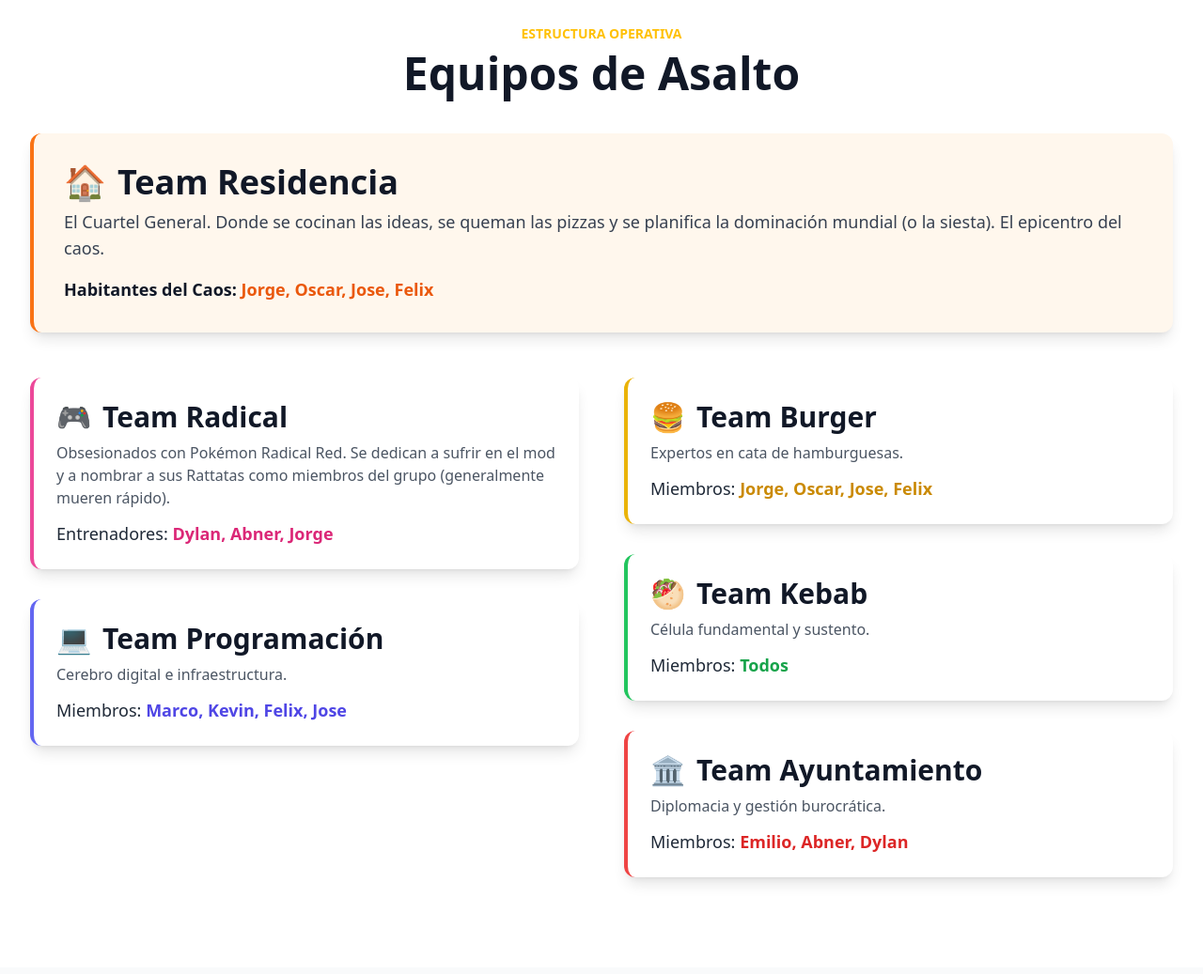
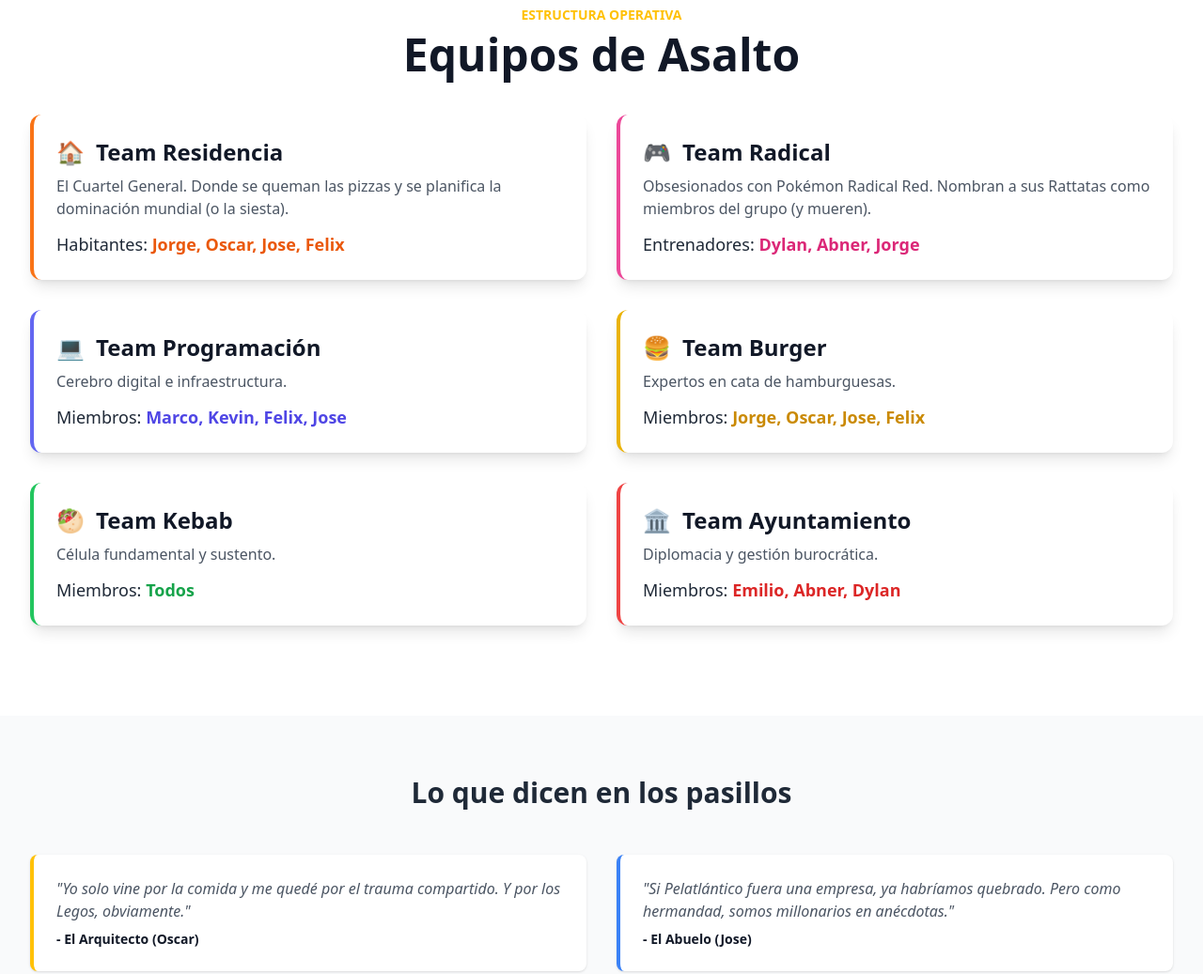
Before and after one commit to kevinponce237/example-web, a plain HTML site: page index.html in a window 1280 px wide. Shown: the part 2820-3857 px from the top of the page at 94% size. Drawn offline with nearby package versions, Linux system fonts and the light colour scheme.

Commit message:
Actualizar descripciones de miembros y equipos para mayor claridad y cohesión en el contenido del sitio web.

```diff
--- a/index.html
+++ b/index.html
@@ -163,11 +163,11 @@
                     <div class="mb-4 text-center transform group-hover:scale-110 transition duration-300"><span class="flag-emoji">🇭🇳</span></div>
                     <h3 class="text-2xl font-bold text-gray-900 mb-1">Jorge Rivera</h3>
                     <p class="text-sm uppercase text-orange-600 font-medium mb-3">El Pacificador (Non Grata)</p>
-                    <p class="text-gray-700 text-sm">El ser más equilibrado del universo, nunca se pelea con nadie. *Excepto con Ronald McDonald, quien le prohibió la entrada de por vida.*</p>
+                    <p class="text-gray-700 text-sm">El ser más equilibrado del universo. Nunca se pelea con nadie, *excepto con Ronald McDonald* (baneado de por vida).</p>
                 </div>
 
-                 <div class="bg-white p-6 rounded-xl shadow-lg member-card border-t-8 border-indigo-500 group">
-                    <div class="text-5xl md:text-6xl mb-4 text-center transform group-hover:rotate-12 transition duration-300">💻</div>
+                 <div class="bg-white p-6 rounded-xl shadow-lg member-card border-t-8 border-indigo-500 group text-center">
+                    <div class="text-5xl md:text-6xl mb-4 text-center transform group-hover:rotate-12 transition duration-300 inline-block">💻</div>
                     <h3 class="text-xl md:text-2xl font-bold text-gray-900 mb-1">Marco & Kevin</h3>
                     <p class="text-sm uppercase text-gray-500 font-medium mb-3">Los Ingenieros</p>
                     <p class="text-gray-700 text-sm">Arquitectos digitales. Si el servidor corre, es culpa de ellos.</p>
@@ -206,64 +206,59 @@
             <h2 class="text-3xl md:text-5xl font-bold mb-10 text-center text-gray-900">
                 Equipos de Asalto
             </h2>
-            <div class="grid lg:grid-cols-2 gap-8 md:gap-12">
 
-                <div class="col-span-1 lg:col-span-2">
-                     <div class="p-6 md:p-8 bg-orange-50 rounded-xl shadow-lg border-l-4 border-orange-500 hover:shadow-2xl transition duration-300 text-center lg:text-left">
-                        <h3 class="text-2xl md:text-4xl font-bold mb-2 flex items-center justify-center lg:justify-start text-gray-900">
+            <div class="grid md:grid-cols-2 lg:grid-cols-2 gap-8">
+
+                <div class="p-6 bg-white rounded-xl shadow-lg border-l-4 border-orange-500 hover:shadow-2xl transition duration-300">
+                    <h3 class="text-2xl font-bold mb-2 flex items-center text-gray-900">
                         <span class="text-orange-500 mr-3">🏠</span> Team Residencia
                     </h3>
-                        <p class="text-gray-700 text-base md:text-lg mb-4">
-                            El Cuartel General. Donde se cocinan las ideas, se queman las pizzas y se planifica la dominación mundial (o la siesta). El epicentro del caos.
+                    <p class="text-gray-600 text-sm md:text-base mb-3">
+                        El Cuartel General. Donde se queman las pizzas y se planifica la dominación mundial (o la siesta).
                     </p>
-                        <p class="font-bold text-lg text-gray-900">Habitantes del Caos: <span class="text-orange-600">Jorge, Oscar, Jose, Felix</span></p>
-                    </div>
+                    <p class="font-medium text-base md:text-lg text-gray-800">Habitantes: <span class="text-orange-600 font-bold">Jorge, Oscar, Jose, Felix</span></p>
                 </div>
 
-                <div class="space-y-6 md:space-y-8">
-                    <div class="p-5 md:p-6 bg-white rounded-xl shadow-lg border-l-4 border-pink-500 hover:shadow-2xl transition duration-300">
-                        <h3 class="text-xl md:text-3xl font-bold mb-2 flex items-center text-gray-900">
+                <div class="p-6 bg-white rounded-xl shadow-lg border-l-4 border-pink-500 hover:shadow-2xl transition duration-300">
+                    <h3 class="text-2xl font-bold mb-2 flex items-center text-gray-900">
                         <span class="text-pink-500 mr-3">🎮</span> Team Radical
                     </h3>
                     <p class="text-gray-600 text-sm md:text-base mb-3">
-                            Obsesionados con Pokémon Radical Red. Se dedican a sufrir en el mod y a nombrar a sus Rattatas como miembros del grupo (generalmente mueren rápido).
+                        Obsesionados con Pokémon Radical Red. Nombran a sus Rattatas como miembros del grupo (y mueren).
                     </p>
                     <p class="font-medium text-base md:text-lg text-gray-800">Entrenadores: <span class="text-pink-600 font-bold">Dylan, Abner, Jorge</span></p>
                 </div>
 
-                    <div class="p-5 md:p-6 bg-white rounded-xl shadow-lg border-l-4 border-indigo-500 hover:shadow-2xl transition duration-300">
-                        <h3 class="text-xl md:text-3xl font-bold mb-2 flex items-center text-gray-900">
+                <div class="p-6 bg-white rounded-xl shadow-lg border-l-4 border-indigo-500 hover:shadow-2xl transition duration-300">
+                    <h3 class="text-2xl font-bold mb-2 flex items-center text-gray-900">
                         <span class="text-indigo-500 mr-3">💻</span> Team Programación
                     </h3>
                     <p class="text-gray-600 text-sm md:text-base mb-3">Cerebro digital e infraestructura.</p>
                     <p class="font-medium text-base md:text-lg text-gray-800">Miembros: <span class="text-indigo-600 font-bold">Marco, Kevin, Felix, Jose</span></p>
                 </div>
-                </div>
 
-                <div class="space-y-6 md:space-y-8">
-                     <div class="p-5 md:p-6 bg-white rounded-xl shadow-lg border-l-4 border-yellow-500 hover:shadow-2xl transition duration-300">
-                        <h3 class="text-xl md:text-3xl font-bold mb-2 flex items-center text-gray-900">
+                <div class="p-6 bg-white rounded-xl shadow-lg border-l-4 border-yellow-500 hover:shadow-2xl transition duration-300">
+                    <h3 class="text-2xl font-bold mb-2 flex items-center text-gray-900">
                         <span class="text-yellow-500 mr-3">🍔</span> Team Burger
                     </h3>
                     <p class="text-gray-600 text-sm md:text-base mb-3">Expertos en cata de hamburguesas.</p>
                     <p class="font-medium text-base md:text-lg text-gray-800">Miembros: <span class="text-yellow-600 font-bold">Jorge, Oscar, Jose, Felix</span></p>
                 </div>
 
-                    <div class="p-5 md:p-6 bg-white rounded-xl shadow-lg border-l-4 border-green-500 hover:shadow-2xl transition duration-300">
-                        <h3 class="text-xl md:text-3xl font-bold mb-2 flex items-center text-gray-900">
+                <div class="p-6 bg-white rounded-xl shadow-lg border-l-4 border-green-500 hover:shadow-2xl transition duration-300">
+                    <h3 class="text-2xl font-bold mb-2 flex items-center text-gray-900">
                         <span class="text-green-500 mr-3">🥙</span> Team Kebab
                     </h3>
                     <p class="text-gray-600 text-sm md:text-base mb-3">Célula fundamental y sustento.</p>
                     <p class="font-medium text-base md:text-lg text-gray-800">Miembros: <span class="text-green-600 font-bold">Todos</span></p>
                 </div>
 
-                    <div class="p-5 md:p-6 bg-white rounded-xl shadow-lg border-l-4 border-red-500 hover:shadow-2xl transition duration-300">
-                        <h3 class="text-xl md:text-3xl font-bold mb-2 flex items-center text-gray-900">
+                <div class="p-6 bg-white rounded-xl shadow-lg border-l-4 border-red-500 hover:shadow-2xl transition duration-300">
+                    <h3 class="text-2xl font-bold mb-2 flex items-center text-gray-900">
                         <span class="text-red-500 mr-3">🏛️</span> Team Ayuntamiento
                     </h3>
                     <p class="text-gray-600 text-sm md:text-base mb-3">Diplomacia y gestión burocrática.</p>
                     <p class="font-medium text-base md:text-lg text-gray-800">Miembros: <span class="text-red-600 font-bold">Emilio, Abner, Dylan</span></p>
-                    </div>
                 </div>
 
             </div>
```
Lines whose indentation alone changed are shown as unchanged.
